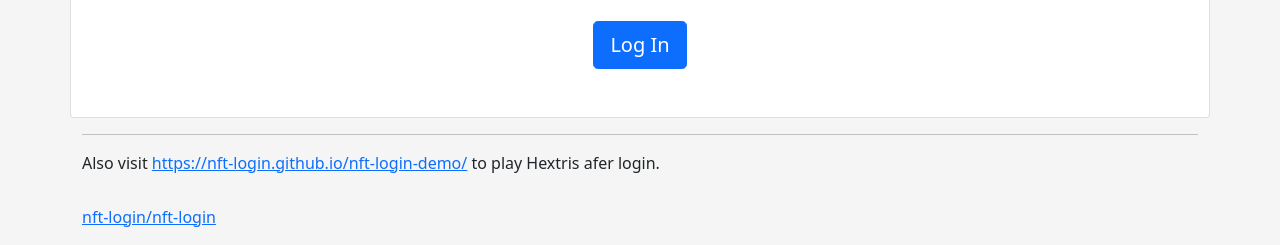
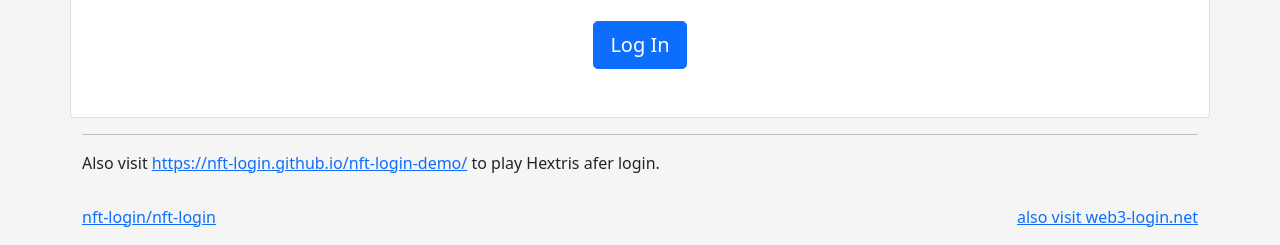
Before and after one commit to nft-login/nft-login, a plain HTML site: page static/index.html in a window 1280 px wide. Shown: the part 615-860 px from the top of the page. Drawn offline with nearby package versions, Linux system fonts and the light colour scheme; a script that the page names is missing.

Commit message:
:sparkels: added link to web3 login

```diff
--- a/static/index.css
+++ b/static/index.css
@@ -18,3 +18,8 @@ footer {
     width: 100%;
     height: 2.5rem;
 }
+
+.footer .container {
+    display: flex;
+    justify-content: space-between;
+}
--- a/static/index.html
+++ b/static/index.html
@@ -45,9 +45,8 @@
 
     <footer class="footer">
         <div class="container">
-            <p id="copyright">
-                <a href="https://github.com/nft-login/nft-login">nft-login/nft-login</a>
-            </p>
+            <a href="https://github.com/nft-login/nft-login">nft-login/nft-login</a>
+            <a href="https://web3-login.net" title="Web3 Login provides login with and without nft">also visit web3-login.net</a>
         </div>
     </footer>
     <script src="https://cdn.jsdelivr.net/gh/ethereum/web3.js@3.0.0/dist/web3.min.js"></script>
```
